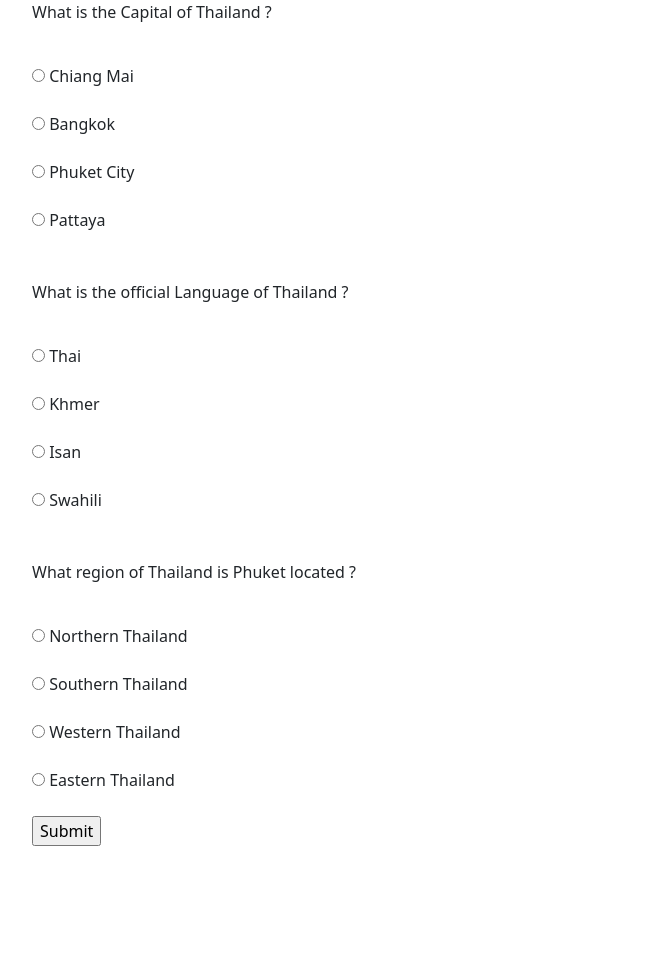
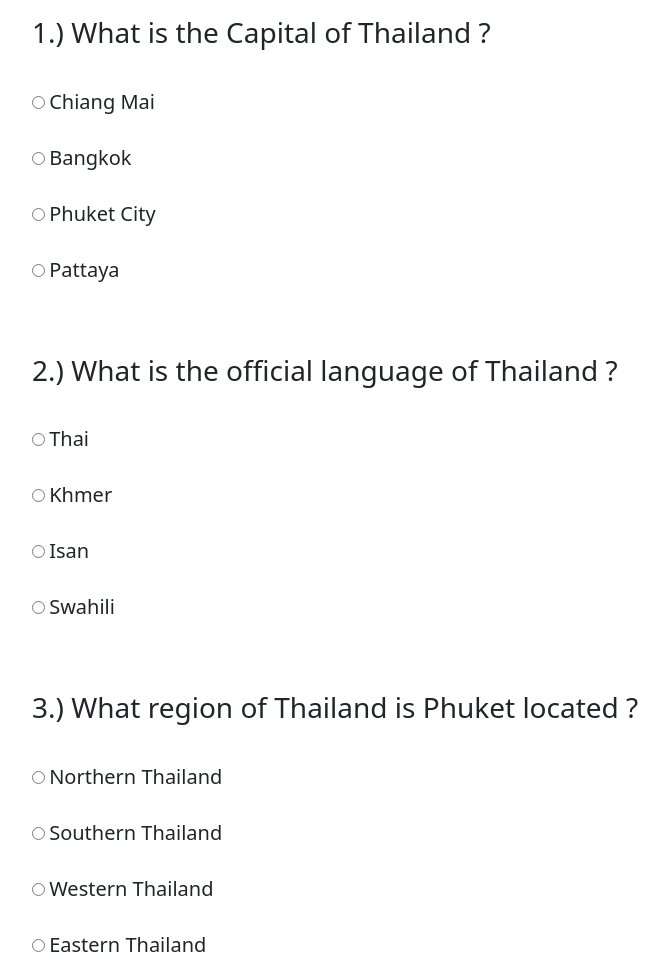
Before and after one commit to Pochieng1994/Quiz, a plain HTML site: page index.html in a window 1280 px wide. Shown: the top 968 px of the page, without its empty margins (50-719 px from the left). Before the commit the page ends 846 px from the top, so only its background shows below. Drawn offline with nearby package versions, Linux system fonts and the light colour scheme.

Commit message:
Finished Quiz Project pushing up to Github

```diff
--- a/index.html
+++ b/index.html
@@ -15,82 +15,84 @@
   <div class="container">
 
     <form id="form">
-      <p> What is the Capital of Thailand ? </p>
+      <p> <h3>1.) What is the Capital of Thailand ? </h3></p>
       <p id="capital"></p>
 
       <br>
 
       <input type="radio" id="chiang-mai" name="Thailand" value="Chiang Mai">
-      <label for="chiang-mai">Chiang Mai</label><br>
+      <label for="chiang-mai"><h5>Chiang Mai</h5></label><br>
 
       <br>
 
       <input type="radio" id="bangkok" name="Thailand" value="Bangkok">
-      <label for="bangkok">Bangkok</label><br>
+      <label for="bangkok"><h5>Bangkok</h5></label><br>
 
       <br>
 
       <input type="radio" id="phuket-city" name="Thailand" value="Phuket City">
-      <label for="phuket-city">Phuket City</label><br>
+      <label for="phuket-city"><h5>Phuket City</h5></label><br>
 
       <br>
 
       <input type="radio" id="pattaya" name="Thailand" value="Pattaya">
-      <label for="pattaya">Pattaya</label> <br>
+      <label for="pattaya"><h5>Pattaya</h5></label> <br>
 
       <br><br>
 
-      <p> What is the official Language of Thailand ?</p>
+      <p> <h3>2.) What is the official language of Thailand ?</h3></p>
       <p id="language"></p>
 
       <br>
 
       <input type="radio" id="thai" name="Lingo" value="Thai">
-      <label for="thai">Thai</label> <br>
+      <label for="thai"><h5>Thai</h5></label> <br>
 
       <br>
 
       <input type="radio" id="khmer" name="Lingo" value="Khmer">
-      <label for="khmer">Khmer</label><br>
+      <label for="khmer"><h5>Khmer</h5></label><br>
 
       <br>
 
       <input type="radio" id="isan" name="Lingo" value="Isan">
-      <label for="isan">Isan</label> <br>
+      <label for="isan"><h5>Isan</h5></label> <br>
 
       <br>
 
       <input type="radio" id="swahili" name="Lingo" value="Swahili">
-      <label for="swahili">Swahili</label> <br>
+      <label for="swahili"><h5>Swahili</h5></label> <br>
 
       <br><br>
 
-      <p>What region of Thailand is Phuket located ?</p>
+      <p><h3>3.) What region of Thailand is Phuket located ?</h3></p>
       <p id="area"></p>
 
       <br>
 
       <input type="radio" id="northern-thailand" name="region" value="Northern Thailand">
-      <label for="northern-thailand">Northern Thailand</label> <br>
+      <label for="northern-thailand"><h5>Northern Thailand</h5></label> <br>
 
       <br>
 
       <input type="radio" id="southern-thailand" name="region" value="Southern Thailand">
-      <label for="southern-thailand">Southern Thailand</label> <br>
+      <label for="southern-thailand"><h5>Southern Thailand</h5></label> <br>
 
       <br>
 
       <input type="radio" id="western-thailand" name="region" value="Western Thailand">
-      <label for="western-thailand">Western Thailand</label> <br>
+      <label for="western-thailand"><h5>Western Thailand</h5></label> <br>
 
       <br>
 
       <input type="radio" id="eastern-thailand" name="region" value="Eastern Thailand">
-      <label for="eastern-thailand">Eastern Thailand</label> <br>
+      <label for="eastern-thailand"><h5>Eastern Thailand</h5></label> <br>
 
       <br>
 
-      <input type="submit" id="submit">
+      <input type="submit" id="submit" class="btn btn-primary btn-lg"><br>
+
+      <br>
     </form>
 
   </div>
--- a/script.js
+++ b/script.js
@@ -1,9 +1,3 @@
-/*Create an HTML form with a three-question quiz
--Each question should have four multiple-choice answers to choose from.
--When the user submits the quiz, add a message underneath each question
-letting them know if they got it right/wrong (give them the correct answer).
-*/
-
 let capital = document.querySelector('#capital');
 let language = document.querySelector('#language');
 let area = document.querySelector('#area');
@@ -15,8 +9,6 @@ let correctAnswer3 = document.getElementById('southern-thailand');
 
 let myForm = document.querySelector('#form');
 
-let numberOfAttempts = 0;
-
 submit.addEventListener('click', function() {
 
 
@@ -24,7 +16,7 @@ submit.addEventListener('click', function() {
     capital.textContent = 'Congrats you answered correctly, the capital Bangkok!';
     capital.style.color = 'green';
   } else {
-    capital.textContent = 'Your answer is not correct, the correct is Bangkok';
+    capital.textContent = 'Your answer is not correct, the correct answer is Bangkok';
     capital.style.color = 'red';
   }
 
@@ -32,7 +24,7 @@ submit.addEventListener('click', function() {
     language.textContent = 'Congrats you answered correctly, the official language is Thai!';
     language.style.color = 'green';
   } else {
-    language.textContent = 'Your answer is not correct, the official language is Thai!';
+    language.textContent = 'Your answer is not correct, the official language is Thai';
     language.style.color = 'red';
   }
 
@@ -47,5 +39,5 @@ submit.addEventListener('click', function() {
 })
 
 myForm.addEventListener('submit', function(event) {
-  event.preventDefault;
+  event.preventDefault();
 })
```
